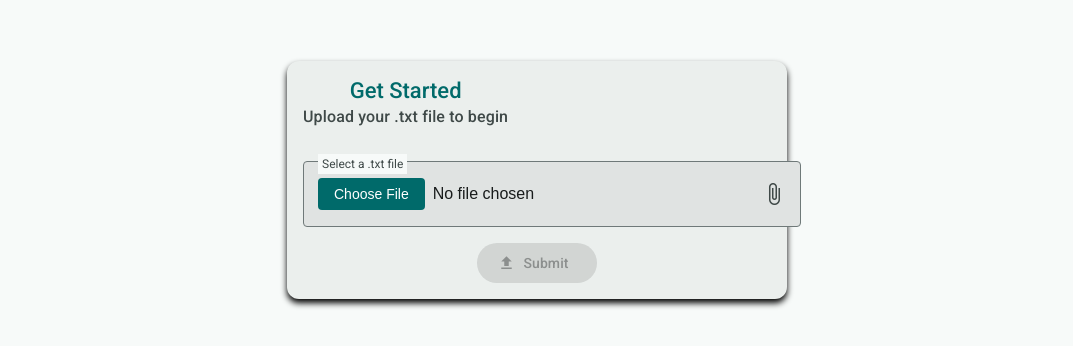
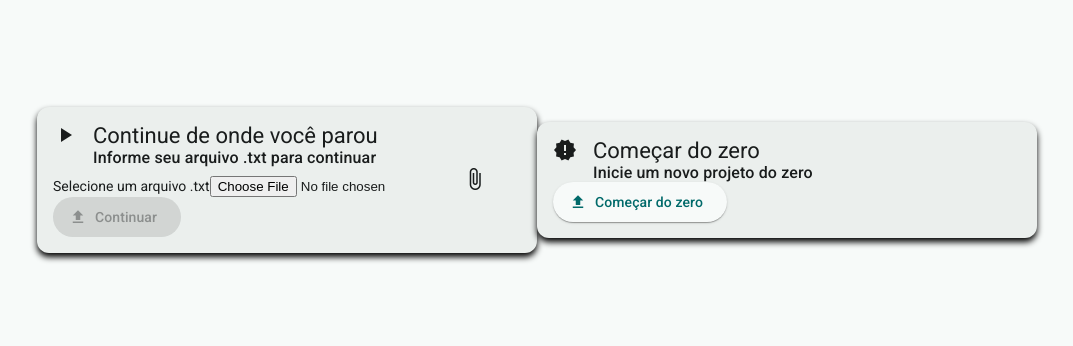
Before and after one commit to willian-coelho-da-cunha/academia-financas-para-propositos, an Angular app in the folder financas-para-propositos/: page /get-started#/welcome in a window 1280 px wide. Shown: the part 236-582 px from the top of the page, without its empty margins (103-1176 px from the left). Built offline with nearby package versions, Linux system fonts and the light colour scheme.

Commit message:
feat: add start from scratch option to get-started page
- remove animations from app.config.ts since they are deprecated.

```diff
--- a/financas-para-propositos/src/app/app.config.ts
+++ b/financas-para-propositos/src/app/app.config.ts
@@ -1,12 +1,7 @@
 import { ApplicationConfig, provideBrowserGlobalErrorListeners } from '@angular/core';
 import { provideRouter } from '@angular/router';
 import { routes } from './app.routes';
-import { provideAnimations } from '@angular/platform-browser/animations';
 
 export const appConfig: ApplicationConfig = {
-  providers: [
-    provideBrowserGlobalErrorListeners(),
-    provideRouter(routes),
-    provideAnimations(),
-  ],
+  providers: [provideBrowserGlobalErrorListeners(), provideRouter(routes)],
 };
--- a/financas-para-propositos/src/app/get-started/get-started.html
+++ b/financas-para-propositos/src/app/get-started/get-started.html
@@ -1,33 +1,75 @@
-<div class="get-started">
-  <mat-card class="get-started__card">
-    <mat-card-header class="get-started__header">
-      <mat-card-title class="get-started__title">Get Started</mat-card-title>
-      <mat-card-subtitle class="get-started__subtitle">Upload your .txt file to begin</mat-card-subtitle>
+<main class="get-started">
+  <mat-card class="get-started__card get-started__card--upload">
+    <mat-card-header class="get-started__card__header">
+      <mat-icon
+        mat-card-avatar
+        class="get-started__card__header__avatar"
+        >play_arrow</mat-icon
+      >
+      <mat-card-title class="get-started__card__header__title">Continue de onde você parou</mat-card-title>
+      <mat-card-subtitle class="get-started__card__header__subtitle"
+        >Informe seu arquivo .txt para continuar</mat-card-subtitle
+      >
     </mat-card-header>
-    <mat-card-content class="get-started__content">
-      <form [formGroup]="uploadForm" (ngSubmit)="onSubmit()" class="get-started__form">
-        <div class="get-started__file-input-container">
-          <label class="get-started__file-label">Select a .txt file</label>
+
+    <mat-card-content class="get-started__card__content">
+      <form
+        class="get-started__card__content__form"
+        [formGroup]="uploadForm"
+        (ngSubmit)="onSubmit()"
+      >
+        <div class="get-started__card__content__form__file-input-container">
+          <label class="get-started__card__content__form__file-input-container__file-label"
+            >Selecione um arquivo .txt</label
+          >
           <input
+            class="get-started__card__content__form__file-input-container__file-input"
             type="file"
             accept=".txt"
+            formControlName="file"
             (change)="onFileChange($event)"
-            formControlName="file"
-            class="get-started__file-input"
           />
-          <mat-icon class="get-started__file-icon">attach_file</mat-icon>
+          <mat-icon class="get-started__card__content__form__file-input-container__file-icon">attach_file</mat-icon>
         </div>
+
         <button
           mat-raised-button
-          color="primary"
+          class="get-started__card__content__form__submit-button"
           type="submit"
+          [color]="'primary'"
           [disabled]="!uploadForm.valid"
-          class="get-started__submit-button"
         >
           <mat-icon>upload</mat-icon>
-          Submit
+          Continuar
         </button>
       </form>
     </mat-card-content>
   </mat-card>
-</div>
+
+  <mat-card class="get-started__card get-started__card--start-from-scratch">
+    <mat-card-header class="get-started__card__header">
+      <mat-icon
+        mat-card-avatar
+        class="get-started__card__header__avatar"
+        >new_releases</mat-icon
+      >
+      <mat-card-title class="get-started__card__header__title">Começar do zero</mat-card-title>
+      <mat-card-subtitle class="get-started__card__header__subtitle">Inicie um novo projeto do zero</mat-card-subtitle>
+    </mat-card-header>
+
+    <mat-card-content class="get-started__card__content">
+      <div class="get-started__card__content__options">
+        <button
+          mat-raised-button
+          class="get-started__card__content__options__start-from-scratch-button"
+          type="button"
+          [color]="'primary'"
+          (click)="startFromScratch()"
+        >
+          <mat-icon>upload</mat-icon>
+          Começar do zero
+        </button>
+      </div>
+    </mat-card-content>
+  </mat-card>
+</main>
--- a/financas-para-propositos/src/app/get-started/get-started.ts
+++ b/financas-para-propositos/src/app/get-started/get-started.ts
@@ -49,4 +49,9 @@ export class GetStarted {
       reader.readAsText(file);
     }
   }
+
+  startFromScratch(): void {
+    console.log('Starting from scratch');
+    // Here you can implement the logic to start a new project from scratch
+  }
 }
```
